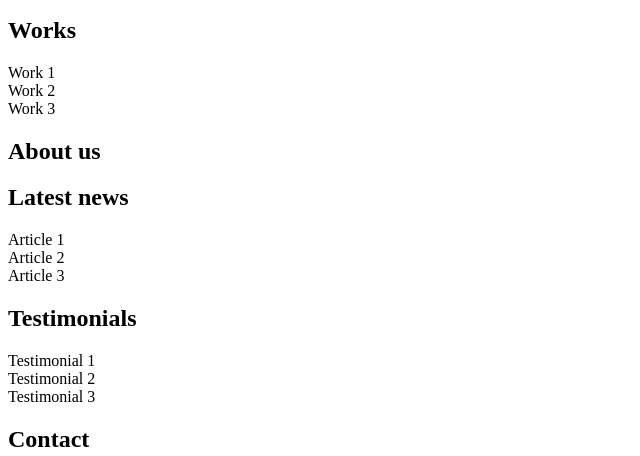
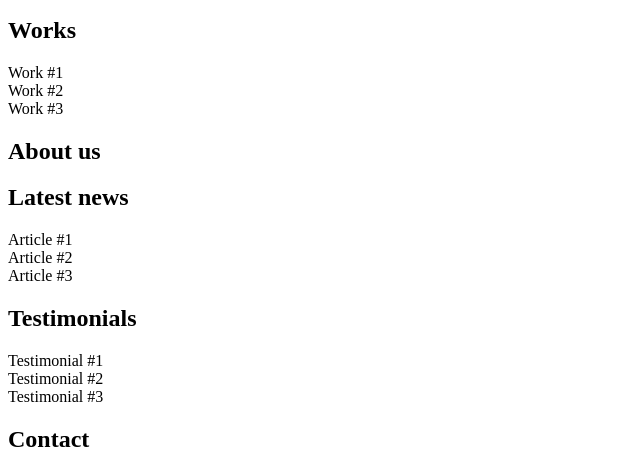
Before and after one commit to VCadenasu/holbertonschool-web_front_end, a plain HTML site: page html_advanced/9-index.html in a window 1280 px wide. Shown: the part 157-613 px from the top of the page, 0-640 px from the left. Drawn offline with Linux system fonts and the light colour scheme.

Commit message:
add file 9

```diff
--- a/html_advanced/9-index.html
+++ b/html_advanced/9-index.html
@@ -10,8 +10,7 @@
 	</head>
 	<body>
 		<header>
-			<nav>
-			</nav>
+			<nav></nav>
 		</header>
 		<main>
 			<h1>Homepage</h1>
@@ -23,24 +22,24 @@
 			</section>
 			<section>
 				<h2>Works</h2>
-				<article>Work 1</article>
-				<article>Work 2</article>
-				<article>Work 3</article>
+				<article>Work #1</article>
+				<article>Work #2</article>
+				<article>Work #3</article>
 			</section>
 			<section>
 				<h2>About us</h2>
 			</section>
 			<section>
 				<h2>Latest news</h2>
-				<article>Article 1</article>
-				<article>Article 2</article>
-				<article>Article 3</article>
+				<article>Article #1</article>
+				<article>Article #2</article>
+				<article>Article #3</article>
 			</section>
 			<section>
 				<h2>Testimonials</h2>
-				<article>Testimonial 1</article>
-				<article>Testimonial 2</article>
-				<article>Testimonial 3</article>
+				<article>Testimonial #1</article>
+				<article>Testimonial #2</article>
+				<article>Testimonial #3</article>
 			</section>
 			<section>
 				<h2>Contact</h2>
```
